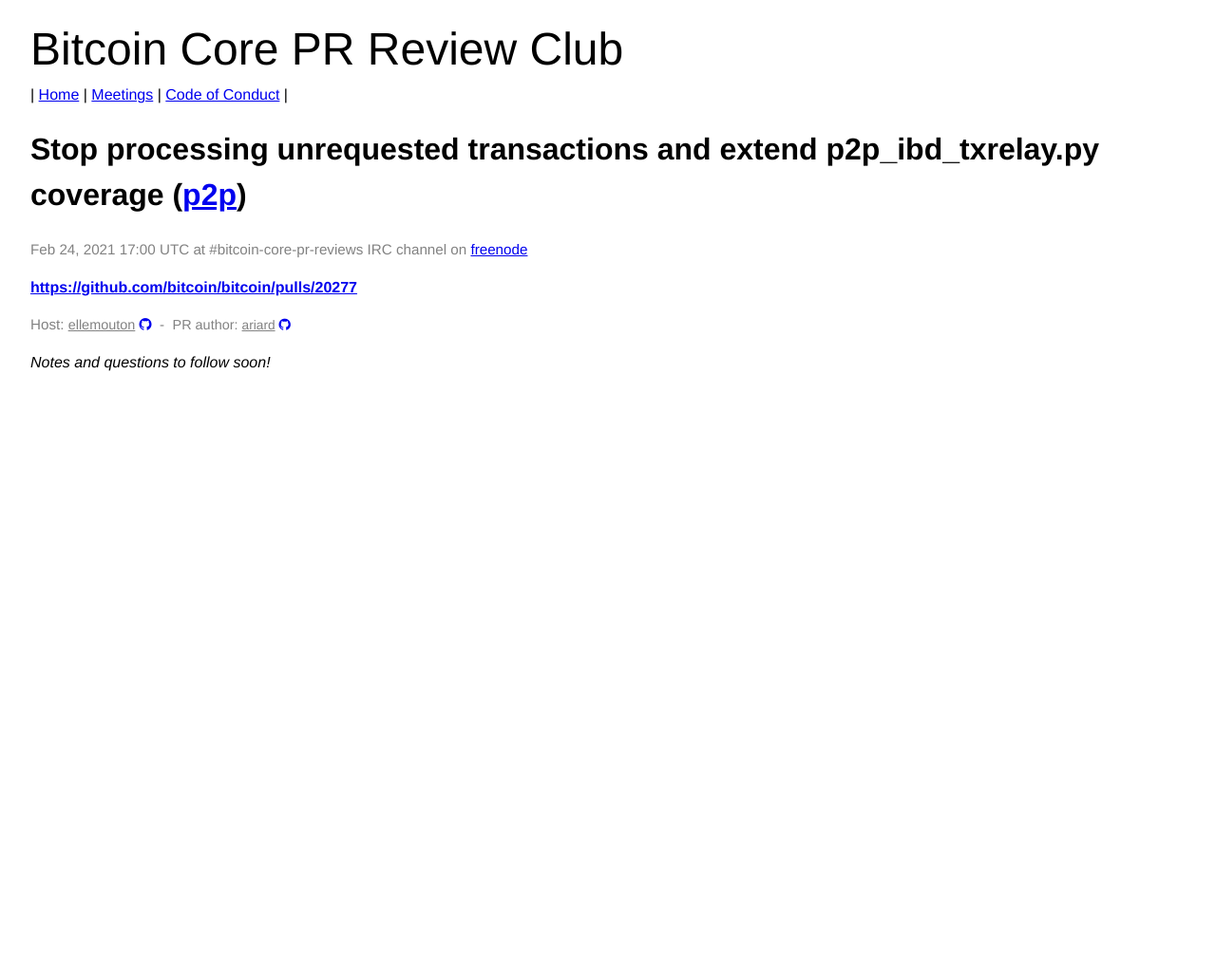
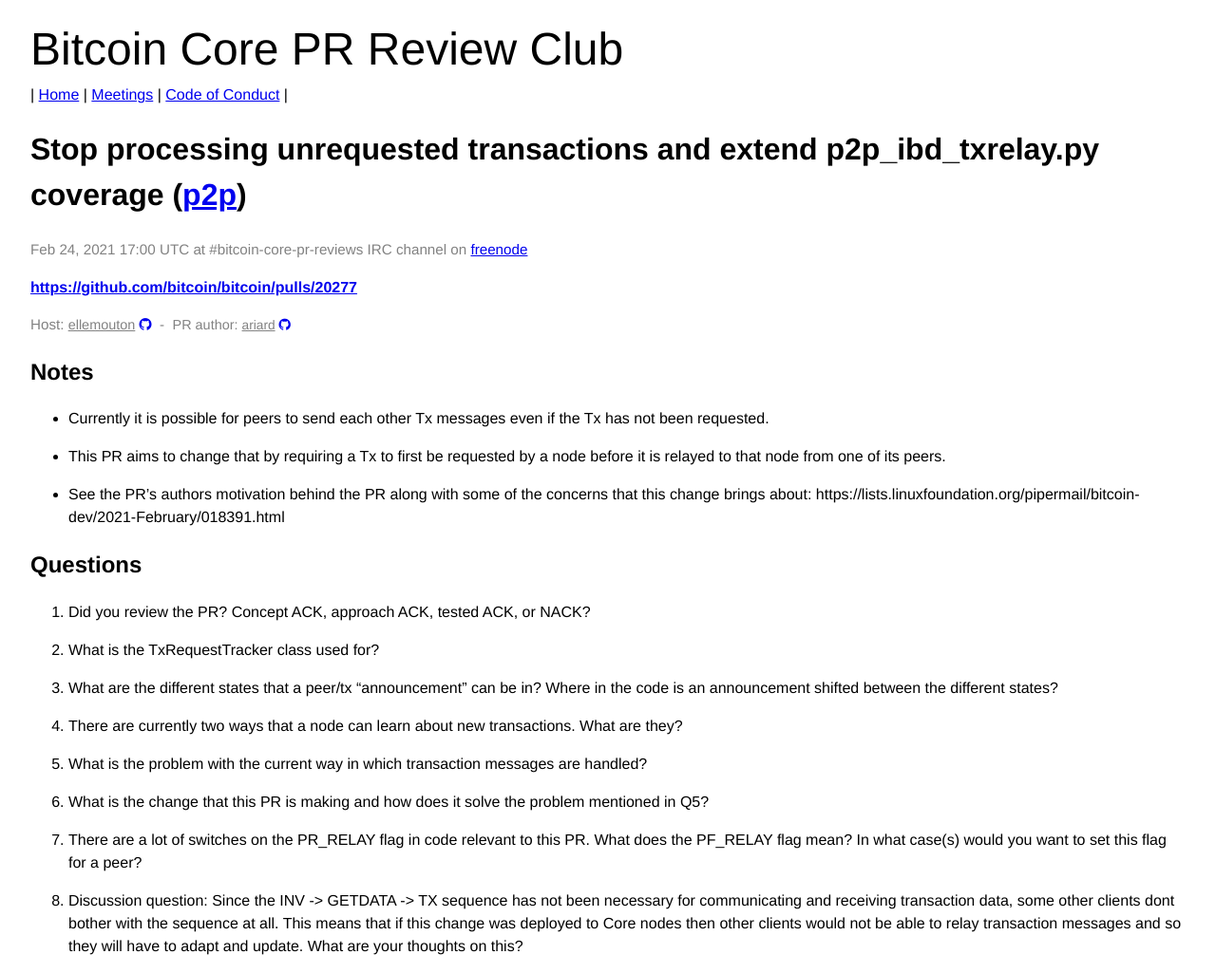
Before and after one commit to bitcoin-core-review-club/website, a Jekyll site: the page built from _posts/2021-02-24-#20277.md, in a window 1280 px wide. Shown: the whole page at 95% size. Built offline with Jekyll 4.4.1, drawn with Linux system fonts in a browser that asks for light colours; before the commit the page ends 900 px from its top, so only the background shows below that.

Commit message:
Notes and Questions for 20277

```diff
--- a/_posts/2021-02-24-#20277.md
+++ b/_posts/2021-02-24-#20277.md
@@ -10,14 +10,31 @@
 commit:
 ---
 
-_Notes and questions to follow soon!_
-
-<!-- TODO: Before meeting, add notes and questions
 ## Notes
 
+- Currently it is possible for peers to send each other Tx messages even if the Tx has not been requested.
+
+- This PR aims to change that by requiring a Tx to first be requested by a node before it is relayed to that node from one of its peers.
+
+- See the PR’s authors motivation behind the PR along with some of the concerns that this change brings about: https://lists.linuxfoundation.org/pipermail/bitcoin-dev/2021-February/018391.html
+
 ## Questions
--->
 
+1. Did you review the PR? Concept ACK, approach ACK, tested ACK, or NACK?
+
+2. What is the TxRequestTracker class used for?
+
+3. What are the different states that a peer/tx “announcement” can be in? Where in the code is an announcement shifted between the different states?
+
+4. There are currently two ways that a node can learn about new transactions. What are they?
+
+5. What is the problem with the current way in which transaction messages are handled?
+
+6. What is the change that this PR is making and how does it solve the problem mentioned in Q5?
+
+7. There are a lot of switches on the PR_RELAY flag in code relevant to this PR. What does the PF_RELAY flag mean? In what case(s) would you want to set this flag for a peer?
+
+8. Discussion question: Since the INV -> GETDATA -> TX sequence has not been necessary for communicating and receiving transaction data, some other clients dont bother with the sequence at all. This means that  if this change was deployed to Core nodes then other clients would not be able to relay transaction messages and so they will have to adapt and update. What are your thoughts on this?
 
 <!-- TODO: After meeting, uncomment and add meeting log between the irc tags
 ## Meeting Log
```
